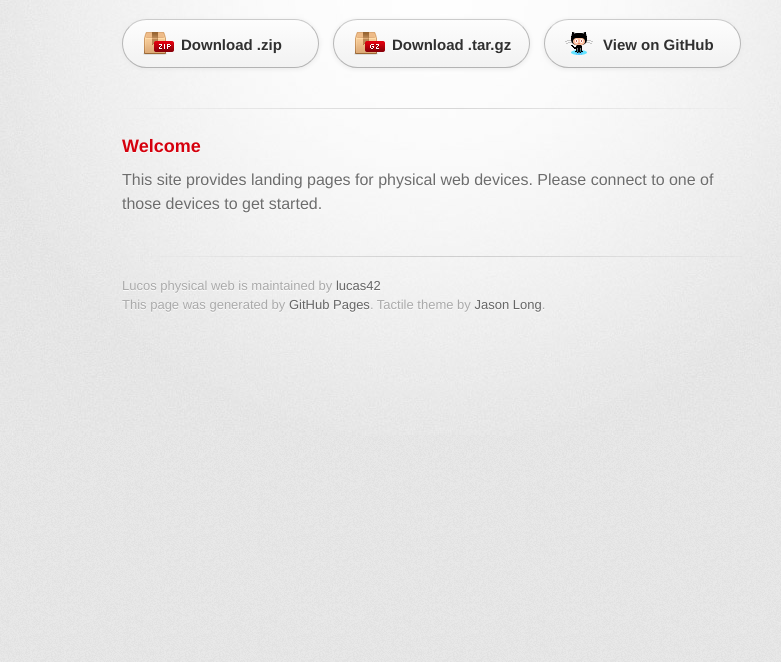
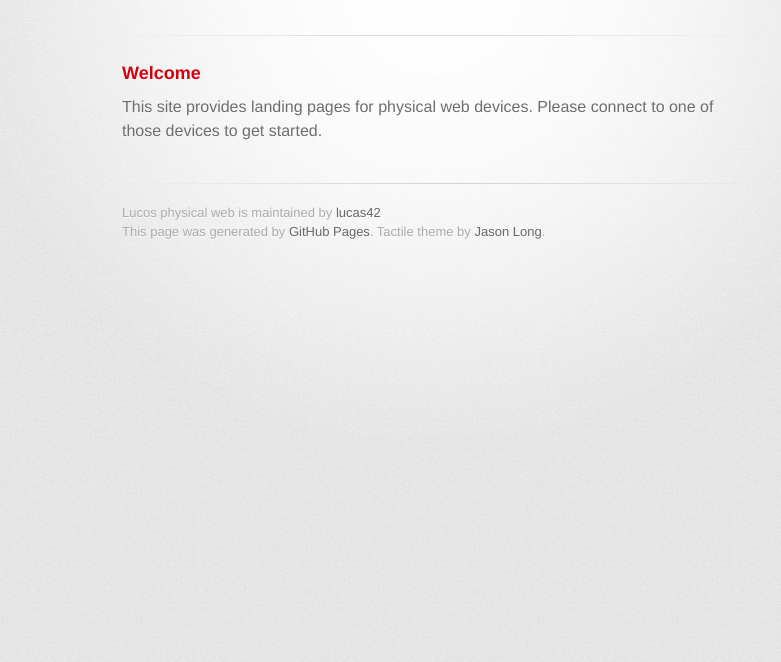
Before and after one commit to lucas42/lucos_physical_web, a plain HTML site: page index.html in a window 1280 px wide. Shown: the part 138-800 px from the top of the page, without its empty margins (208-989 px from the left). Drawn offline with Linux system fonts and the light colour scheme; a web font is replaced by a local one.

Commit message:
remove downloads section

```diff
--- a/index.html
+++ b/index.html
@@ -22,12 +22,6 @@
           <h2>Static pages for physical web dongles to point to.</h2>
         </header>
 
-        <section id="downloads" class="clearfix">
-          <a href="https://github.com/lucas42/lucos_physical_web/zipball/master" id="download-zip" class="button"><span>Download .zip</span></a>
-          <a href="https://github.com/lucas42/lucos_physical_web/tarball/master" id="download-tar-gz" class="button"><span>Download .tar.gz</span></a>
-          <a href="https://github.com/lucas42/lucos_physical_web" id="view-on-github" class="button"><span>View on GitHub</span></a>
-        </section>
-
         <hr>
 
         <section id="main_content">
--- a/stylesheets/print.css
+++ b/stylesheets/print.css
@@ -72,9 +72,6 @@ header h2 {
   line-height: 1.3;
   color: #aaa;
   letter-spacing: -1px;
-}
-#downloads {
-  display: none;
 }
 #main_content {
   padding-top: 20px;
--- a/stylesheets/stylesheet.css
+++ b/stylesheets/stylesheet.css
@@ -98,10 +98,6 @@ header h2 {
   max-width: 100%;
 }
 
-#downloads {
-  margin-bottom: 40px;
-}
-
 a.button {
   display: block;
   float: left;
@@ -150,19 +146,6 @@ a.button span {
   display: block;
   height: 23px;
   padding-left: 50px;
-}
-
-#download-zip span {
-  background: transparent url(../images/zip-icon.png) 12px 50% no-repeat;
-}
-#download-tar-gz span {
-  background: transparent url(../images/tar-gz-icon.png) 12px 50% no-repeat;
-}
-#view-on-github span {
-  background: transparent url(../images/octocat-icon.png) 12px 50% no-repeat;
-}
-#view-on-github {
-  margin-right: 0;
 }
 
 code, pre {
@@ -354,12 +337,6 @@ footer a:hover {
     padding-top: 10px;
     padding-bottom: 10px;
   }
-  #downloads {
-    margin-bottom: 25px;
-  }
-  #download-zip, #download-tar-gz {
-    display: none;
-  }
   .inner {
     width: 94%;
     margin: 0 auto;
```
Also changed, not shown: images/octocat-icon.png (deleted), images/tar-gz-icon.png (deleted), images/zip-icon.png (deleted).
